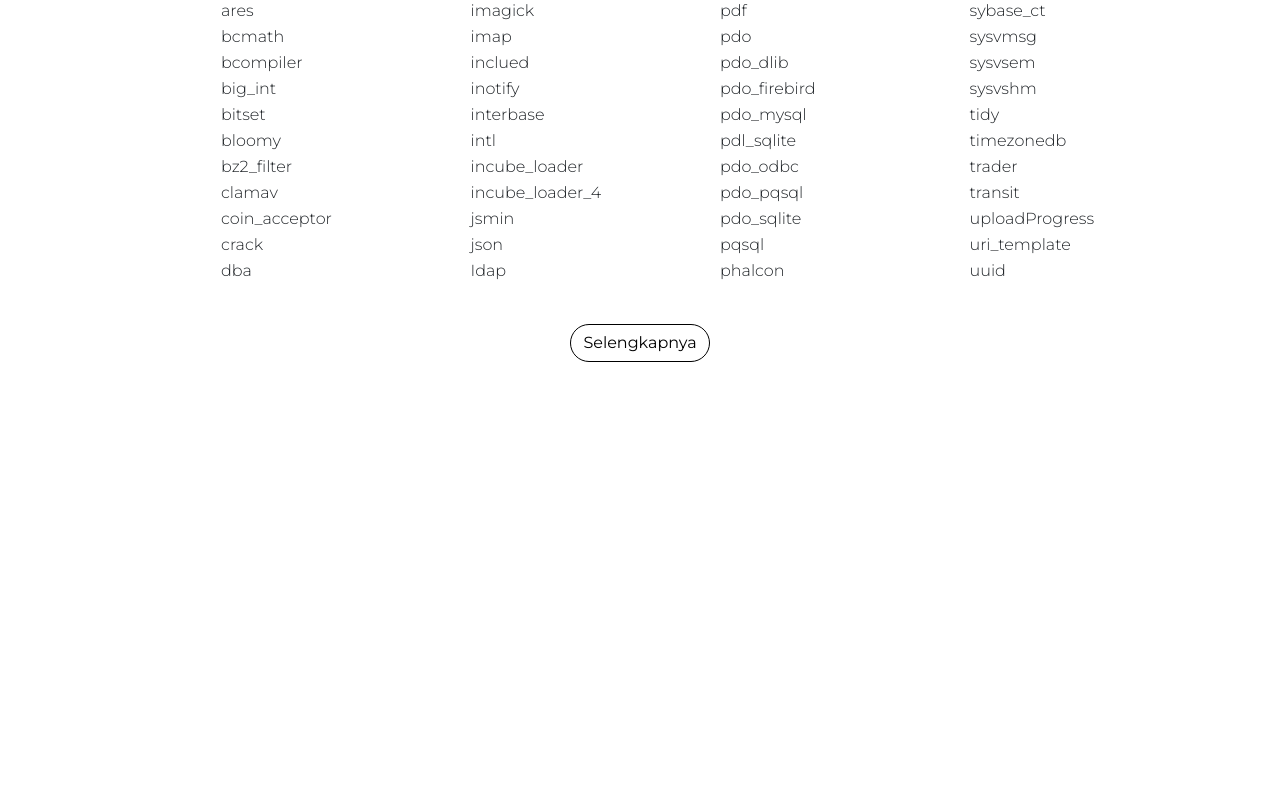
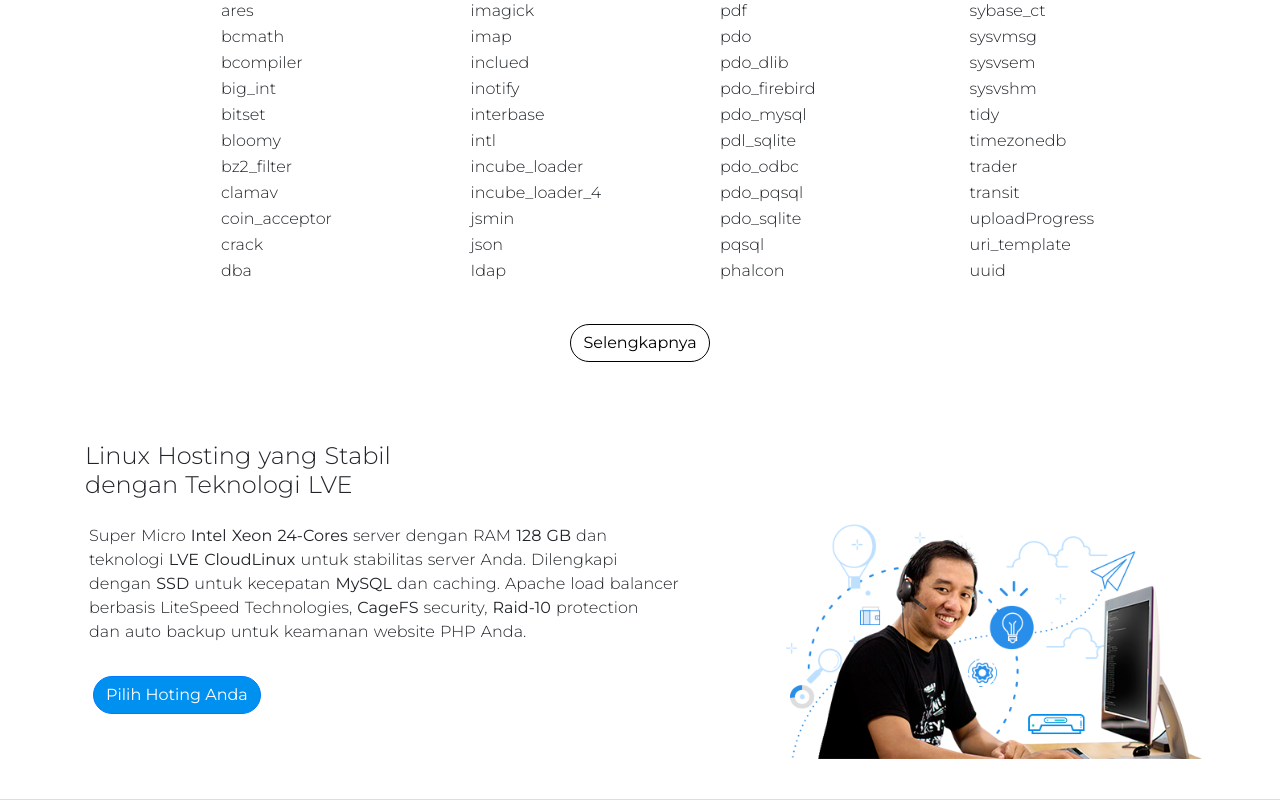
Before and after one commit to fshlarf/niagahoster-landing-page, a Nuxt app: page / in a window 1280 px wide. Shown: the part 2357-3157 px from the top of the page. Before the commit the page ends 2759 px from the top, so only its background shows below. Built offline with nearby package versions, Linux system fonts and the light colour scheme.

Commit message:
create linux section

```diff
--- /dev/null
+++ b/components/organisms/LinuxSection.vue
@@ -0,0 +1,67 @@
+<template>
+  <div class="linux">
+        <div class="container">
+            <h4>Linux Hosting yang Stabil<br>dengan Teknologi LVE</h4>
+            <div class="row">
+                <div class="col">
+                    <div class="linux__content">
+                        <p>
+                            Super Micro <b>Intel Xeon 24-Cores</b> server dengan RAM <b>128 GB</b> dan<br>
+                            teknologi <b>LVE CloudLinux</b> untuk stabilitas server Anda. Dilengkapi<br>
+                            dengan <b>SSD</b> untuk kecepatan <b>MySQL</b> dan caching. Apache load balancer<br>
+                            berbasis LiteSpeed Technologies, <b>CageFS</b> security, <b>Raid-10</b> protection<br>
+                            dan auto backup untuk keamanan website PHP Anda.
+                        </p>
+                    </div>
+                    <button type="button" class="linux__btn btn btn-primary">Pilih Hoting Anda</button>
+                </div>
+                <div class="linux__img">
+                    <img src="/images/image_support.png">
+                </div>
+            </div>
+        </div>
+    </div>
+</template>
+
+<script>
+import LabelChecked from '../atoms/LabelChecked'
+export default {
+    components: {
+        LabelChecked
+    }
+}
+</script>
+
+<style lang="scss" scoped>
+.linux {
+    h4 {
+        text-align: left!important;
+    }
+    border-bottom: 1px #ddd solid;
+    padding: 40px 0px !important;
+    .conatiner {
+        max-width: 1120px!important;
+        font-weight: 500 !important;
+        margin: 0 auto !important;
+    }
+    &__content {
+        padding: 0px 16px!important;
+    }
+    &__content {
+        p {
+            margin-left: -20px;
+        }
+    }
+    &__img {
+        img {
+            width: 26rem;
+        }
+    }
+    .row {
+        padding: 0px 8px !important;
+    }
+    &__btn {
+        margin-top: 16px;
+    }
+}
+</style>
--- a/components/organisms/SecondBenefitSection.vue
+++ b/components/organisms/SecondBenefitSection.vue
@@ -86,5 +86,4 @@ export default {
         margin-top: 16px;
     }
 }
-
 </style>
--- a/pages/index.vue
+++ b/pages/index.vue
@@ -7,6 +7,7 @@
       <Benefit/>
       <SecondBenefit/>
       <ModuleSection/>
+      <LinuxSection/>
     </div>
   </div>
 </template>
@@ -18,6 +19,8 @@ import BenefitSection from '~/components/organisms/BenefitSection.vue'
 import SecondBenefitSection from '~/components/organisms/SecondBenefitSection.vue'
 import SpecSection from '~/components/organisms/SpecSection.vue'
 import ModuleSection from '~/components/organisms/ModuleSection.vue'
+import LinuxSection from '~/components/organisms/LinuxSection.vue'
+
 export default {
   layout: 'HeaderFooter',
   components: {
@@ -26,7 +29,8 @@ export default {
     Benefit: BenefitSection,
     SecondBenefit: SecondBenefitSection,
     ModuleSection: ModuleSection,
-    SpecSection: SpecSection
+    SpecSection: SpecSection,
+    LinuxSection: LinuxSection,
   }
 }
 </script>
```
Also changed, not shown: static/images/image_support.png (added).
